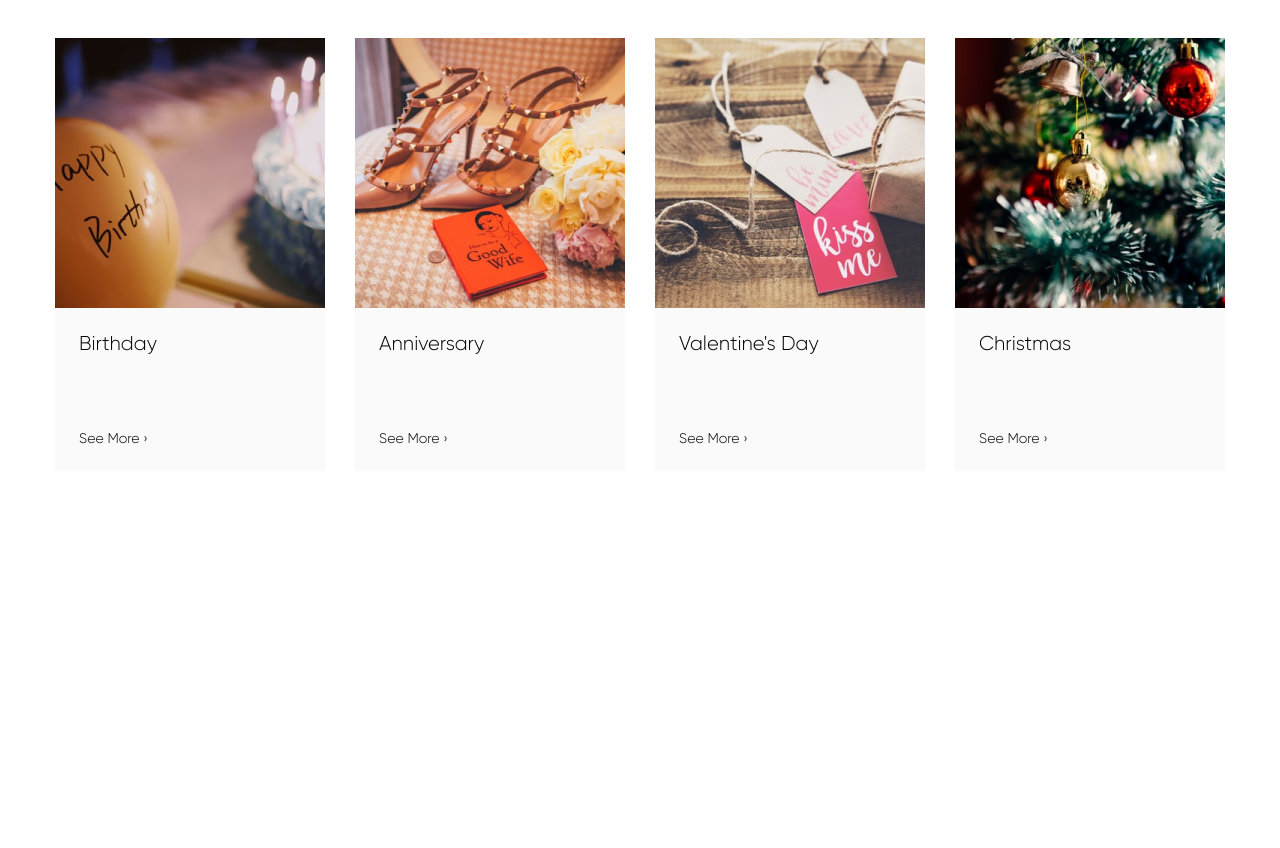
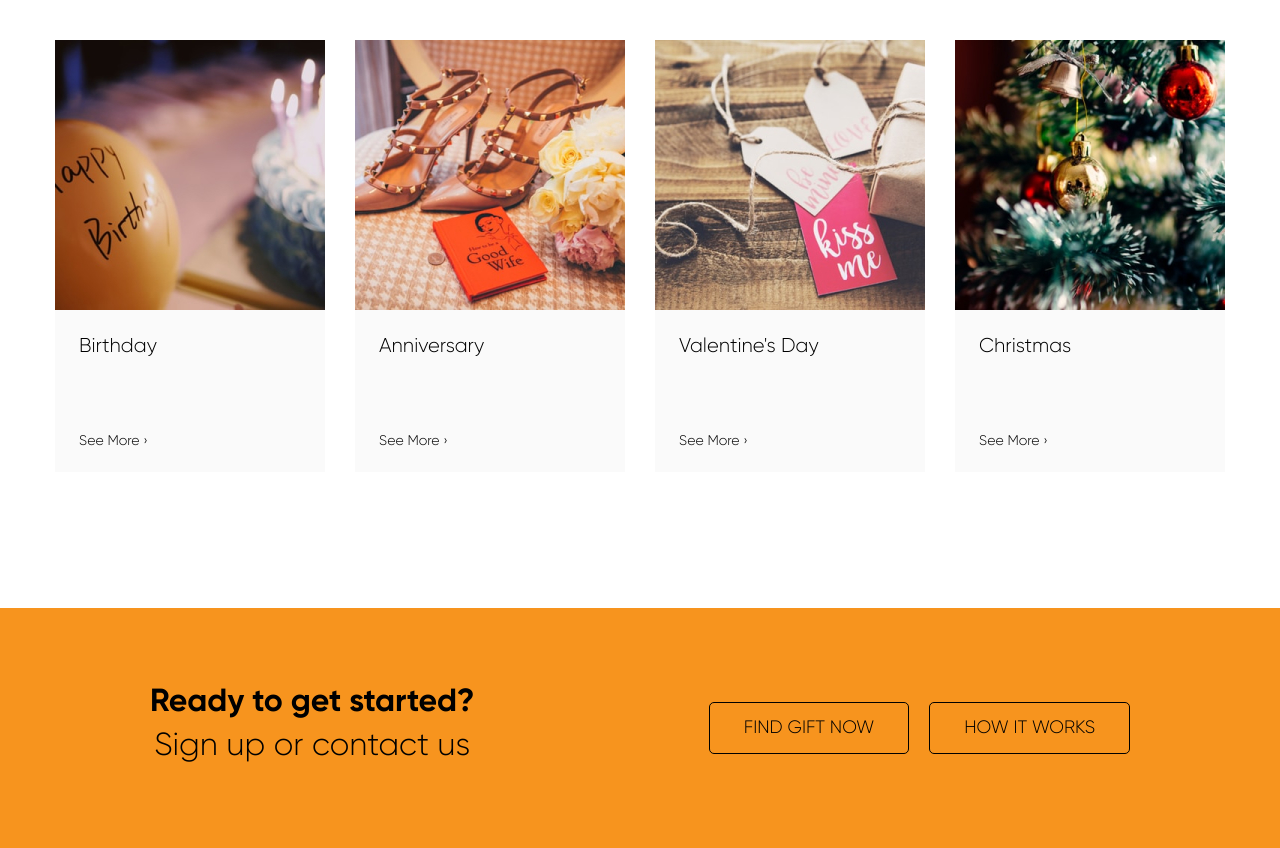
Before and after one commit to Markus-Polo/Wedding, a website: page index.html in a window 1280 px wide. Shown: the part 1576-2424 px from the top of the page. Before the commit the page ends 2182 px from the top, so only its background shows below. Drawn offline with nearby package versions, Linux system fonts and the light colour scheme.

Commit message:
add cta-section

```diff
--- a/index.html
+++ b/index.html
@@ -117,6 +117,18 @@
           </li>
         </ul>
       </section>
+      <section class="bg-color">
+        <div class="cta-section container">
+          <div class="cta-section-content">
+            <span class="title-2-bold">Ready to get started?</span>
+            <span class="title-2">Sign up or contact us</span>
+          </div>
+          <div class="cta-button-holder">
+            <button class="cta-button">Find gift now</button>
+            <button class="cta-button">how it works</button>
+          </div>
+        </div>
+      </section>
     </main>
   </body>
 </html>
--- a/main.css
+++ b/main.css
@@ -42,6 +42,9 @@ button {
 }
 a {
   text-decoration: none;
+}
+a:hover {
+  color: #f7941e;
 }
 .container {
   width: 100%;
@@ -111,6 +114,18 @@ a {
   }
 }
 
+.title-2-bold {
+  font-size: 28px;
+  font-weight: 700;
+  line-height: 1.4;
+}
+
+@media screen and (min-width: 992px) {
+  .title-2-bold {
+    font-size: 32px;
+  }
+}
+
 .d-flex {
   display: flex;
 }
@@ -119,6 +134,12 @@ a {
 }
 .justify-content-between {
   justify-content: space-between;
+}
+.justify-center {
+  justify-content: center;
+}
+.column {
+  flex-direction: column;
 }
 .plain-text {
   font-size: 20px;
@@ -145,8 +166,14 @@ a {
 .p-8 {
   padding: 8px;
 }
+.pd-l-10 {
+  padding-left: 10px;
+}
+.bg-color {
+  background-color: #f7941e;
+}
 .button-primary {
-  padding: 4px 18px;
+  padding: 10px 22px;
   border: 1px solid #f7941e;
   border-radius: 5px;
   background-color: white;
@@ -155,6 +182,10 @@ a {
   font-weight: 400;
   line-height: 22px;
   text-transform: uppercase;
+}
+.button-primary:hover {
+  background-color: #f7941e;
+  color: white;
 }
 .header-nav-link {
   color: black;
@@ -204,9 +235,8 @@ a {
 }
 
 .hero-button {
-  padding: 22px;
-  background-color: #f7941e;
-  color: white;
+  padding: 18px 34px;
+  background-color: #f1f1f2;
 }
 .how-we-work-section {
   padding-top: 70px;
@@ -249,7 +279,7 @@ a {
   padding-bottom: 30px;
 }
 .how-we-work-button {
-  padding: 20px 44px;
+  padding: 18px 46px;
   background-color: #f1f1f2;
 }
 .gifts-section {
@@ -306,3 +336,64 @@ a {
   font-size: 14px;
   text-align: 1.2;
 }
+.cta-section {
+  display: flex;
+  flex-direction: column;
+  justify-content: space-between;
+  padding-top: 50px;
+  padding-bottom: 50px;
+}
+
+@media screen and (min-width: 768px) {
+  .cta-section {
+    flex-direction: row;
+  }
+}
+@media screen and (min-width: 992px) {
+  .cta-section {
+    padding-right: 64px;
+    padding-left: 64px;
+  }
+}
+@media screen and (min-width: 1280px) {
+  .cta-section {
+    padding: 70px 100px;
+  }
+}
+
+.cta-button-holder {
+  display: flex;
+  flex-direction: column;
+  align-items: center;
+}
+
+@media screen and (min-width: 1280px) {
+  .cta-button-holder {
+    flex-direction: row;
+  }
+}
+
+.cta-section-content {
+  display: flex;
+  flex-direction: column;
+  align-items: center;
+  justify-content: center;
+  padding-bottom: 10px;
+  padding-left: 10px;
+}
+.cta-button {
+  margin: 10px;
+  padding: 14px 34px;
+  border: 1px solid black;
+  border-radius: 5px;
+  background-color: #f7941e;
+  color: black;
+  font-size: 18px;
+  line-height: 1.2;
+  text-align: center;
+  text-transform: uppercase;
+}
+.cta-button:hover {
+  background-color: black;
+  color: white;
+}
```
